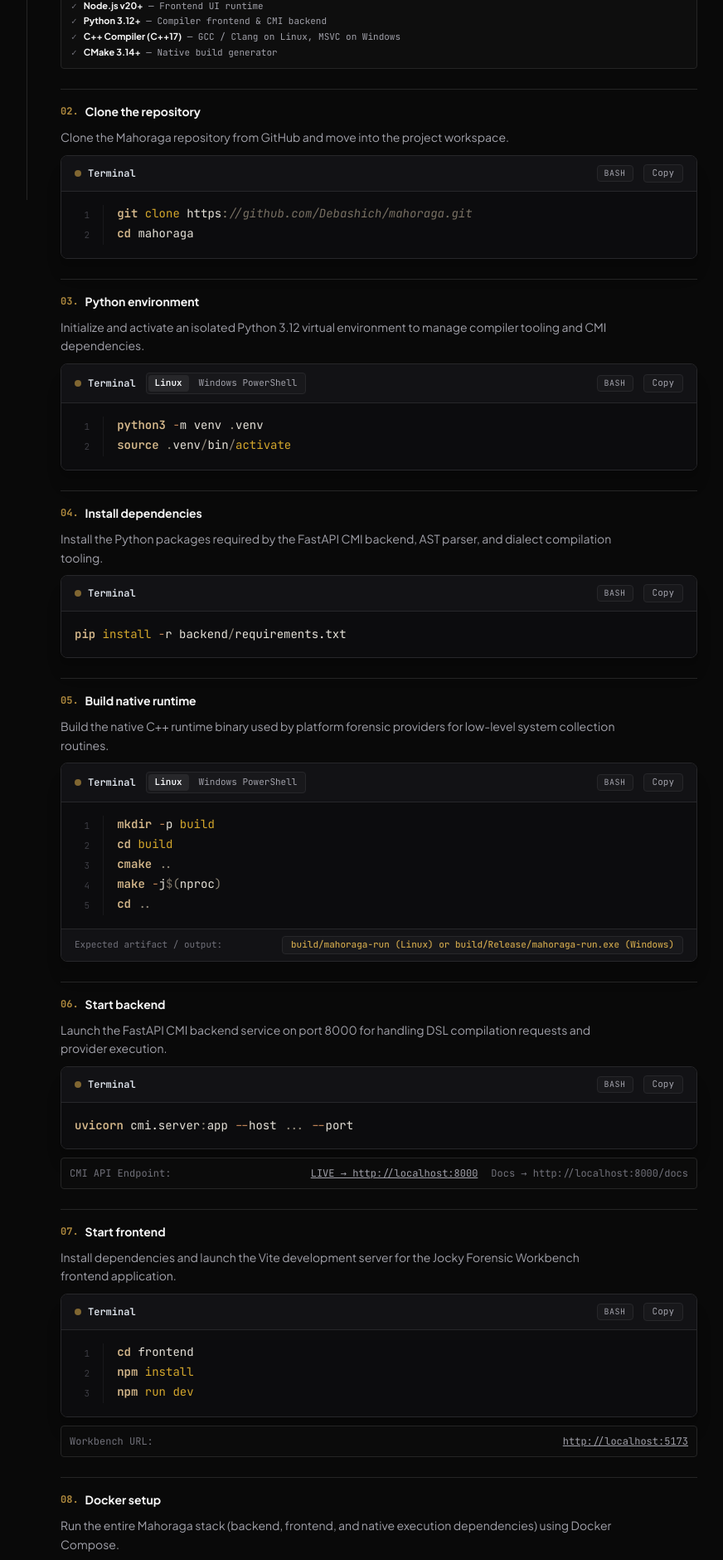
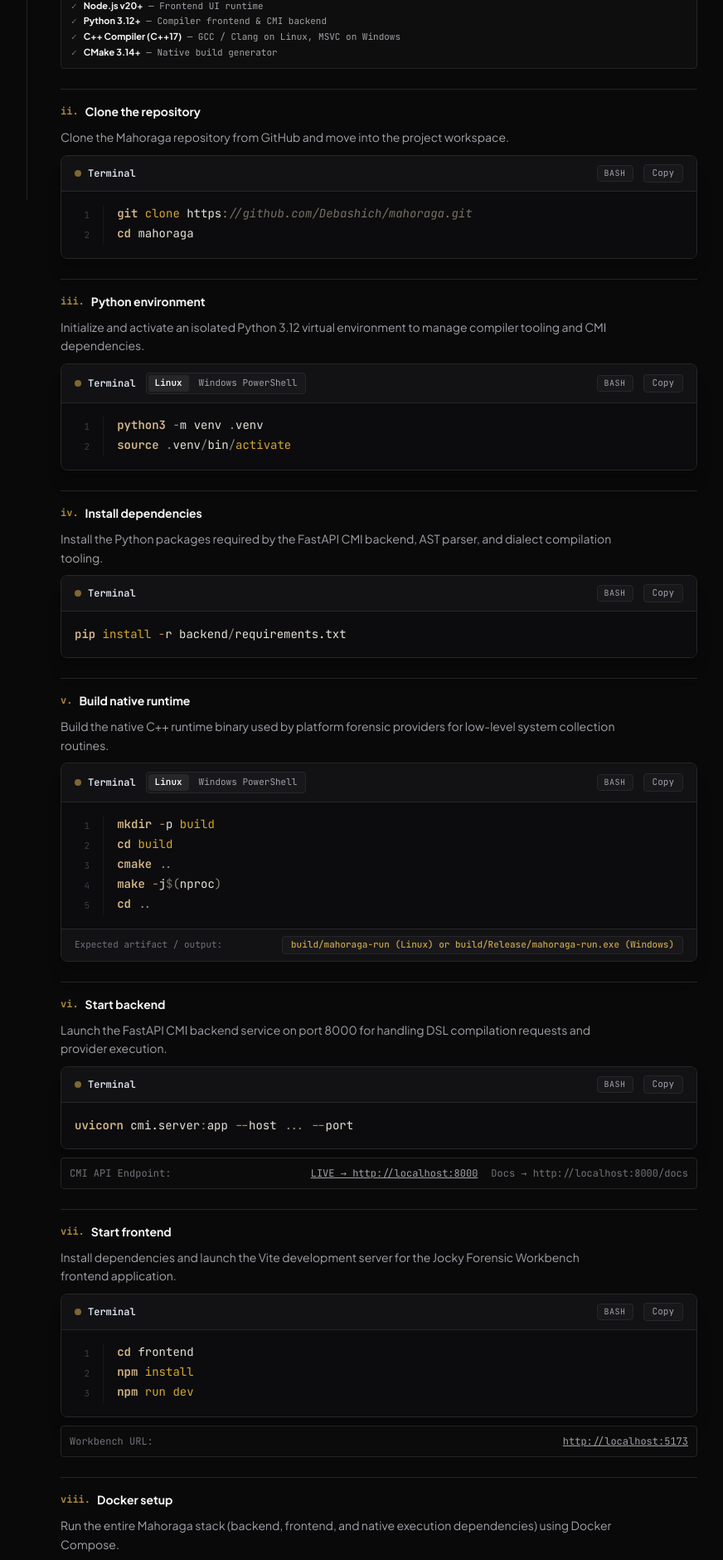
Before and after one commit to Shreyasi53/jocky-docs, a React (Vite) app: page / in a window 1280 px wide. Shown: the part 560-2440 px from the top of the page at 83% size, without its empty margins (223-1095 px from the left). Built offline with nearby package versions, Linux system fonts and the light colour scheme.

Commit message:
Fix numbering

```diff
--- a/src/components/PipelineDiagram.jsx
+++ b/src/components/PipelineDiagram.jsx
@@ -1,13 +1,13 @@
 export default function PipelineDiagram() {
   const steps = [
-    { stage: '01', title: 'JOCKY SOURCE', desc: 'Declarative DSL file' },
-    { stage: '02', title: 'PARSER', desc: 'Lexical analysis & AST' },
-    { stage: '03', title: 'AST', desc: 'Abstract Syntax Tree' },
-    { stage: '04', title: 'SEMANTIC VALIDATION', desc: 'Capability constraint checks' },
-    { stage: '05', title: 'FORENSIC IR', desc: 'High-level forensic IR' },
-    { stage: '06', title: 'MLIR / FORENSIC DIALECT', desc: 'MLIR dialect passes' },
-    { stage: '07', title: 'LOWERING', desc: 'Target platform translation' },
-    { stage: '08', title: 'NATIVE OPERATION', desc: 'System collector execution' },
+    { stage: 'i.', title: 'JOCKY SOURCE', desc: 'Declarative DSL file' },
+    { stage: 'ii.', title: 'PARSER', desc: 'Lexical analysis & AST' },
+    { stage: 'iii.', title: 'AST', desc: 'Abstract Syntax Tree' },
+    { stage: 'iv.', title: 'SEMANTIC VALIDATION', desc: 'Capability constraint checks' },
+    { stage: 'v.', title: 'FORENSIC IR', desc: 'High-level forensic IR' },
+    { stage: 'vi.', title: 'MLIR / FORENSIC DIALECT', desc: 'MLIR dialect passes' },
+    { stage: 'vii.', title: 'LOWERING', desc: 'Target platform translation' },
+    { stage: 'viii.', title: 'NATIVE OPERATION', desc: 'System collector execution' },
   ];
 
   return (
--- a/src/sections/Installation.jsx
+++ b/src/sections/Installation.jsx
@@ -12,10 +12,10 @@
       />
 
       <div className="space-y-6 font-sans">
-        {/* 01 Requirements */}
+        {/* i Requirements */}
         <div className="space-y-2.5 pt-3 border-t border-[#252525]">
           <div className="flex items-center gap-2 font-mono text-xs font-bold">
-            <span className="text-[#B08A3E]">01.</span>
+            <span className="text-[#B08A3E]">i.</span>
             <h3 className="text-sm font-bold text-[#f5f5f5] font-sans">Requirements</h3>
           </div>
 
@@ -52,10 +52,10 @@
           </div>
         </div>
 
-        {/* 02 Clone the repository */}
+        {/* ii Clone the repository */}
         <div className="space-y-2.5 pt-4 border-t border-[#252525]">
           <div className="flex items-center gap-2 font-mono text-xs font-bold">
-            <span className="text-[#B08A3E]">02.</span>
+            <span className="text-[#B08A3E]">ii.</span>
             <h3 className="text-sm font-bold text-[#f5f5f5] font-sans">Clone the repository</h3>
           </div>
 
@@ -69,10 +69,10 @@
           />
         </div>
 
-        {/* 03 Python environment */}
+        {/* iii Python environment */}
         <div className="space-y-2.5 pt-4 border-t border-[#252525]">
           <div className="flex items-center gap-2 font-mono text-xs font-bold">
-            <span className="text-[#B08A3E]">03.</span>
+            <span className="text-[#B08A3E]">iii.</span>
             <h3 className="text-sm font-bold text-[#f5f5f5] font-sans">Python environment</h3>
           </div>
 
@@ -97,10 +97,10 @@
           />
         </div>
 
-        {/* 04 Install dependencies */}
+        {/* iv Install dependencies */}
         <div className="space-y-2.5 pt-4 border-t border-[#252525]">
           <div className="flex items-center gap-2 font-mono text-xs font-bold">
-            <span className="text-[#B08A3E]">04.</span>
+            <span className="text-[#B08A3E]">iv.</span>
             <h3 className="text-sm font-bold text-[#f5f5f5] font-sans">Install dependencies</h3>
           </div>
 
@@ -114,10 +114,10 @@
           />
         </div>
 
-        {/* 05 Build native runtime */}
+        {/* v Build native runtime */}
         <div className="space-y-2.5 pt-4 border-t border-[#252525]">
           <div className="flex items-center gap-2 font-mono text-xs font-bold">
-            <span className="text-[#B08A3E]">05.</span>
+            <span className="text-[#B08A3E]">v.</span>
             <h3 className="text-sm font-bold text-[#f5f5f5] font-sans">Build native runtime</h3>
           </div>
 
@@ -143,10 +143,10 @@
           />
         </div>
 
-        {/* 06 Start CMI backend */}
+        {/* vi Start CMI backend */}
         <div className="space-y-2.5 pt-4 border-t border-[#252525]">
           <div className="flex items-center gap-2 font-mono text-xs font-bold">
-            <span className="text-[#B08A3E]">06.</span>
+            <span className="text-[#B08A3E]">vi.</span>
             <h3 className="text-sm font-bold text-[#f5f5f5] font-sans">Start backend</h3>
           </div>
 
@@ -172,10 +172,10 @@
           </div>
         </div>
 
-        {/* 07 Start frontend */}
+        {/* vii Start frontend */}
         <div className="space-y-2.5 pt-4 border-t border-[#252525]">
           <div className="flex items-center gap-2 font-mono text-xs font-bold">
-            <span className="text-[#B08A3E]">07.</span>
+            <span className="text-[#B08A3E]">vii.</span>
             <h3 className="text-sm font-bold text-[#f5f5f5] font-sans">Start frontend</h3>
           </div>
 
@@ -196,10 +196,10 @@
           </div>
         </div>
 
-        {/* 08 Docker setup */}
+        {/* viii Docker setup */}
         <div className="space-y-2.5 pt-4 border-t border-[#252525]">
           <div className="flex items-center gap-2 font-mono text-xs font-bold">
-            <span className="text-[#B08A3E]">08.</span>
+            <span className="text-[#B08A3E]">viii.</span>
             <h3 className="text-sm font-bold text-[#f5f5f5] font-sans">Docker setup</h3>
           </div>
 
@@ -224,10 +224,10 @@
           />
         </div>
 
-        {/* 09 Verify installation */}
+        {/* ix Verify installation */}
         <div className="space-y-2.5 pt-4 border-t border-[#252525]">
           <div className="flex items-center gap-2 font-mono text-xs font-bold">
-            <span className="text-[#B08A3E]">09.</span>
+            <span className="text-[#B08A3E]">ix.</span>
             <h3 className="text-sm font-bold text-[#f5f5f5] font-sans">Verify installation</h3>
           </div>
 
--- a/src/sections/QuickStart.jsx
+++ b/src/sections/QuickStart.jsx
@@ -27,9 +27,9 @@
       <div className="space-y-8 font-sans">
         {/* Step 1: Write Spec */}
         <div className="space-y-3 pt-2">
-          <div className="flex items-center gap-2.5 font-mono text-sm font-bold text-[#f5f5f5]">
-            <span className="w-6 h-6 rounded-full bg-[#B08A3E]/10 text-[#B08A3E] border border-[#B08A3E]/30 flex items-center justify-center font-mono text-xs font-bold">1</span>
-            <h3>Write Investigation Specification</h3>
+          <div className="flex items-center gap-2 font-mono text-xs font-bold">
+            <span className="text-[#B08A3E]">i.</span>
+            <h3 className="text-sm font-bold text-[#f5f5f5] font-sans">Write Investigation Specification</h3>
           </div>
           <p className="text-sm text-[#a1a1aa] leading-relaxed max-w-3xl pl-8">
             Create a file named <code className="text-[#a1a1aa] font-mono text-xs bg-[#111111] px-1.5 py-0.5 rounded border border-[#252525]">examples/endpoint_triage.jocky</code> and define your investigation routines:
@@ -46,9 +46,9 @@
 
         {/* Step 2: Build Payload */}
         <div className="space-y-3 border-t border-[#252525] pt-6">
-          <div className="flex items-center gap-2.5 font-mono text-sm font-bold text-[#f5f5f5]">
-            <span className="w-6 h-6 rounded-full bg-[#B08A3E]/10 text-[#B08A3E] border border-[#B08A3E]/30 flex items-center justify-center font-mono text-xs font-bold">2</span>
-            <h3>Build the JOCKY Investigation</h3>
+          <div className="flex items-center gap-2 font-mono text-xs font-bold">
+            <span className="text-[#B08A3E]">ii.</span>
+            <h3 className="text-sm font-bold text-[#f5f5f5] font-sans">Build the JOCKY Investigation</h3>
           </div>
           <p className="text-sm text-[#a1a1aa] leading-relaxed max-w-3xl pl-8">
             Compile and encrypt the Jocky file into the portable payload in <strong>just one command</strong>:
@@ -86,9 +86,9 @@
 
         {/* Step 3: Execute Payload */}
         <div className="space-y-3 border-t border-[#252525] pt-6">
-          <div className="flex items-center gap-2.5 font-mono text-sm font-bold text-[#f5f5f5]">
-            <span className="w-6 h-6 rounded-full bg-[#B08A3E]/10 text-[#B08A3E] border border-[#B08A3E]/30 flex items-center justify-center font-mono text-xs font-bold">3</span>
-            <h3>Execute Portable Payload</h3>
+          <div className="flex items-center gap-2 font-mono text-xs font-bold">
+            <span className="text-[#B08A3E]">iii.</span>
+            <h3 className="text-sm font-bold text-[#f5f5f5] font-sans">Execute Portable Payload</h3>
           </div>
           <p className="text-sm text-[#a1a1aa] leading-relaxed max-w-3xl pl-8">
             You receive <code className="text-[#a1a1aa] font-mono text-xs bg-[#111111] px-1.5 py-0.5 rounded border border-[#252525]">endpoint_triage.enc</code>. To execute it natively and seal the evidence in <strong>just one command</strong>:
--- a/src/sections/WhatIsJocky.jsx
+++ b/src/sections/WhatIsJocky.jsx
@@ -13,7 +13,7 @@
         {/* Stage 1: Problem */}
         <div className="space-y-3 pt-4 border-t border-[#252525]">
           <div className="flex items-center gap-2 font-mono text-xs font-semibold">
-            <span className="text-[#B08A3E]">01</span>
+            <span className="text-[#B08A3E]">i.</span>
             <span className="text-[#71717a]">//</span>
             <span className="text-[#71717a]">PROBLEM</span>
           </div>
@@ -33,7 +33,7 @@
         {/* Stage 2: JOCKY's Approach */}
         <div className="space-y-3 pt-6 border-t border-[#252525]">
           <div className="flex items-center gap-2 font-mono text-xs font-semibold">
-            <span className="text-[#B08A3E]">02</span>
+            <span className="text-[#B08A3E]">ii.</span>
             <span className="text-[#71717a]">//</span>
             <span className="text-[#71717a]">JOCKY'S APPROACH</span>
           </div>
@@ -48,7 +48,7 @@
         {/* Stage 3: Why a DSL + Compiler */}
         <div className="space-y-3 pt-6 border-t border-[#252525]">
           <div className="flex items-center gap-2 font-mono text-xs font-semibold">
-            <span className="text-[#B08A3E]">03</span>
+            <span className="text-[#B08A3E]">iii.</span>
             <span className="text-[#71717a]">//</span>
             <span className="text-[#71717a]">WHY A DSL + COMPILER</span>
           </div>
--- a/src/sections/WhatWeBuilt.jsx
+++ b/src/sections/WhatWeBuilt.jsx
@@ -10,6 +10,8 @@
     { title: 'STIX 2.1 Format Serialization', note: 'Standardized threat intelligence format export.' },
     { title: 'Command-Line Interface (CLI)', note: 'Developer and practitioner compiler runner.' },
   ];
+
+  const romanNumerals = ['i.', 'ii.', 'iii.', 'iv.', 'v.', 'vi.', 'vii.'];
 
   return (
     <section id="what-we-built" className="scroll-mt-20 space-y-6">
@@ -26,7 +28,7 @@
             className="py-3 border-b border-[#252525] last:border-b-0 flex items-start gap-4"
           >
             <span className="font-mono text-xs font-bold text-[#B08A3E] shrink-0 mt-0.5">
-              0{index + 1}.
+              {romanNumerals[index]}
             </span>
             <div className="space-y-0.5">
               <h3 className="text-base font-bold text-[#f5f5f5] font-sans">{item.title}</h3>
```
